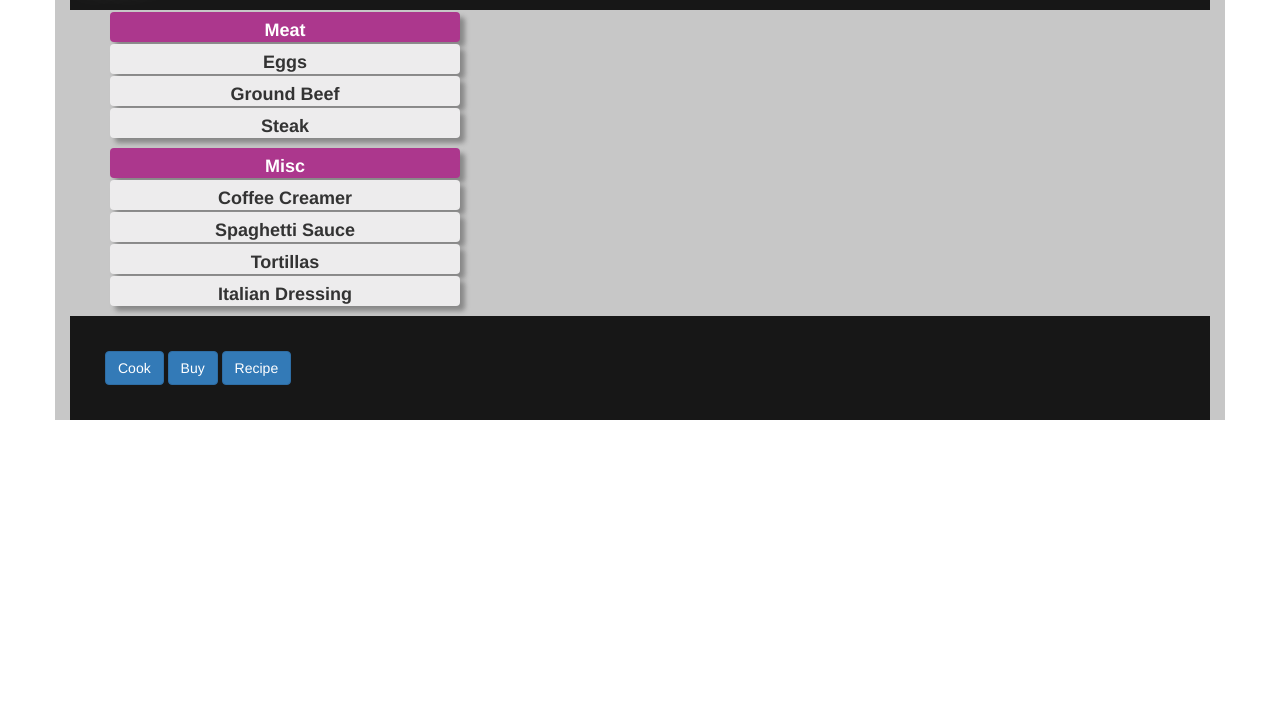
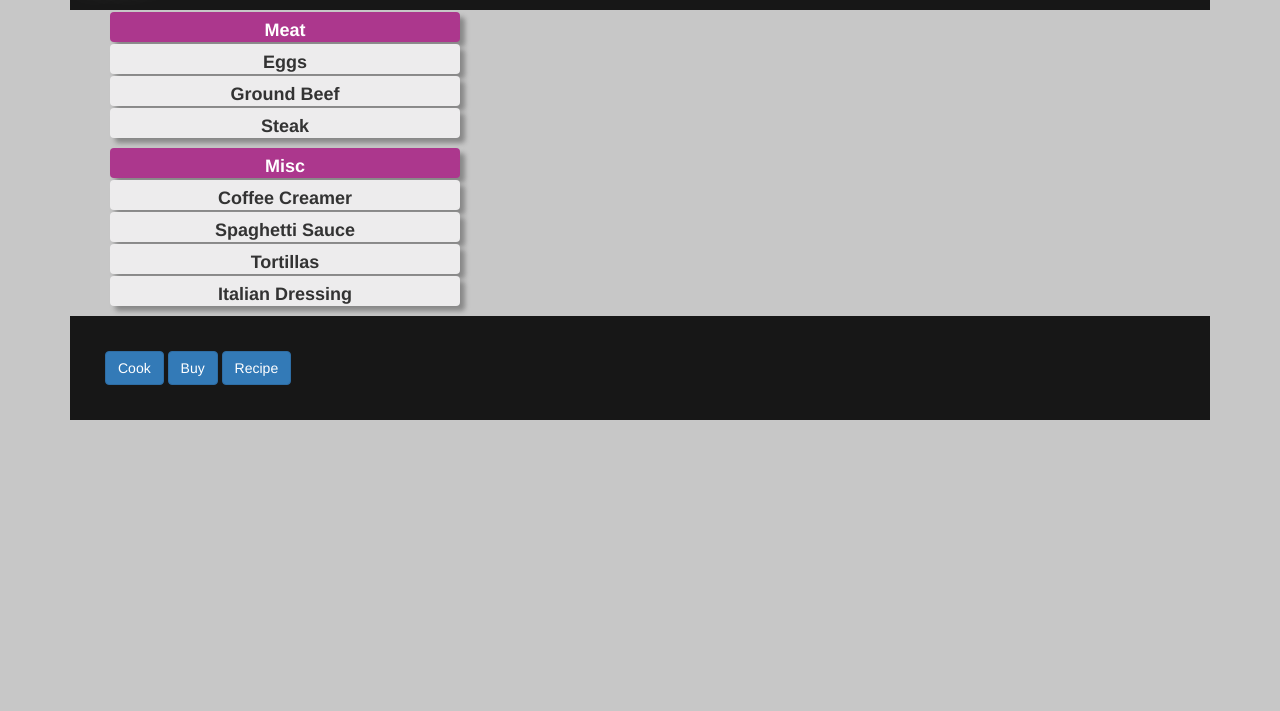
Before and after one commit to Jlassos/sexy-shopping-list, a website: page index.html in a window 1280 px wide. Shown: the part 89-800 px from the top of the page. Drawn offline with Linux system fonts and the light colour scheme.

Commit message:
mobile fix

```diff
--- a/app/styles/style.scss
+++ b/app/styles/style.scss
@@ -1,9 +1,10 @@
 @import "./variables.scss";
 @import url(https://fonts.googleapis.com/css?family=Dancing+Script);
 @import url(https://fonts.googleapis.com/css?family=Roboto+Slab);
-.container {
+body {
     background-color: $background-color;
-    overflow: hidden;
+    width: 100%;
+    min-height: 100%;
 }
 
 .header {
--- a/index.html
+++ b/index.html
@@ -2,11 +2,12 @@
 <html lang="en">
 <head>
     <meta charset="UTF-8">
+    <meta name="viewport" content="width=480">
     <!-- Latest compiled and minified CSS -->
     <link rel="stylesheet" href="build/styles/bootstrap-3.3.6-dist/css/bootstrap.min.css">
     <!-- jQuery library -->
     <script src="build/styles/jQuery/jquery-1.12.0.min.js"></script>
-    <!-- Latest compiled JavaScript -->
+    <!-- Javascript -->
     <script src="build/styles/bootstrap-3.3.6-dist/js/bootstrap.min.js"></script>
     <link rel="stylesheet" href="build/styles/style.css">
     <title>Sexy Shopping List</title>
```
Also changed, not shown: build/styles/style.css.
